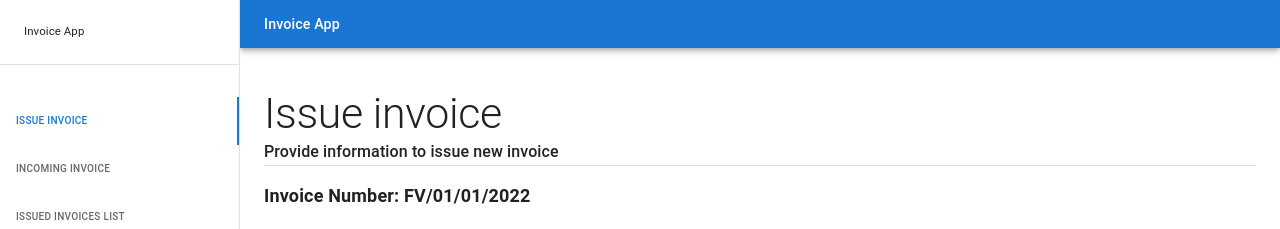
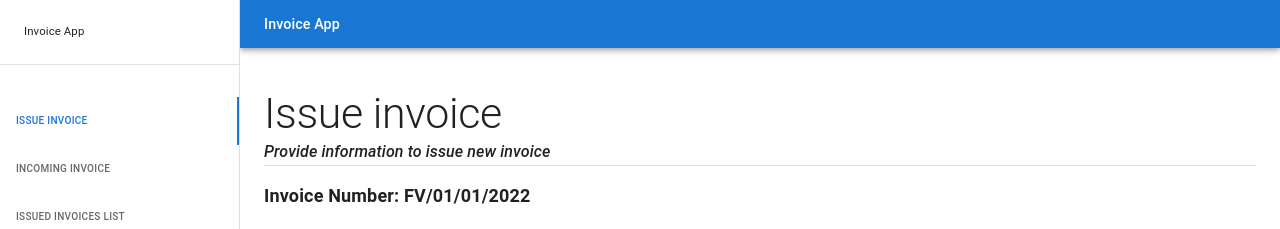
Before and after one commit to greg2012201/invoice-app-frontend, a React (Create React App) app: page /issue-invoice in a window 1280 px wide. Shown: the top 229 px of the page. Built offline with nearby package versions, Linux system fonts and the light colour scheme.

Commit message:
Make subheadings italic.

```diff
--- a/src/themes/mainTheme.ts
+++ b/src/themes/mainTheme.ts
@@ -24,9 +24,11 @@ export const theme = createTheme({
         fontSize: 10,
         subtitle1: {
             fontSize: 38,
+            fontStyle: 'italic',
         },
         subtitle2: {
             fontSize: 16,
+            fontStyle: 'italic',
         },
     },
 });
```
